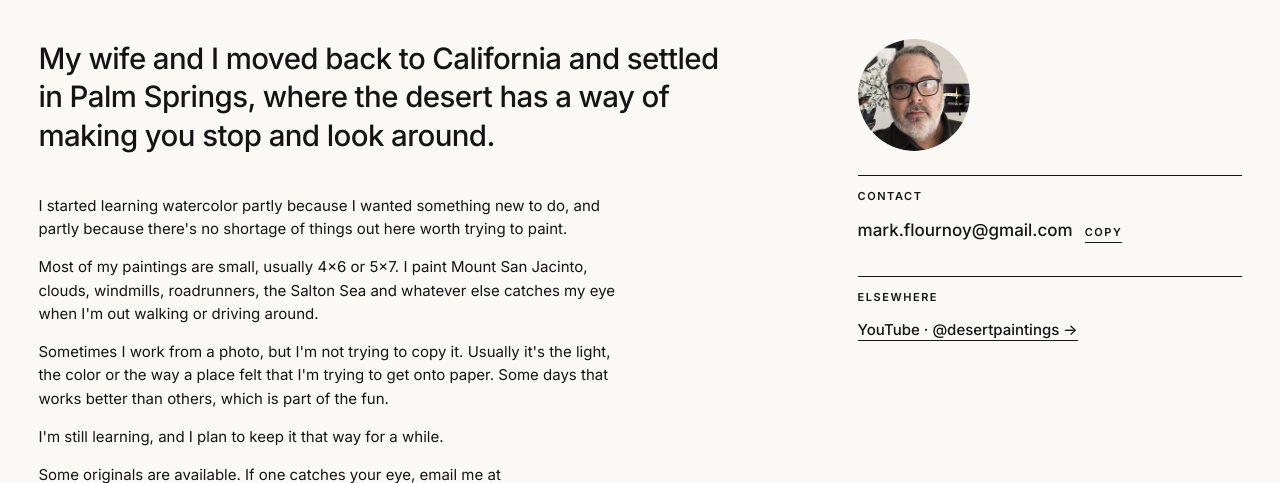
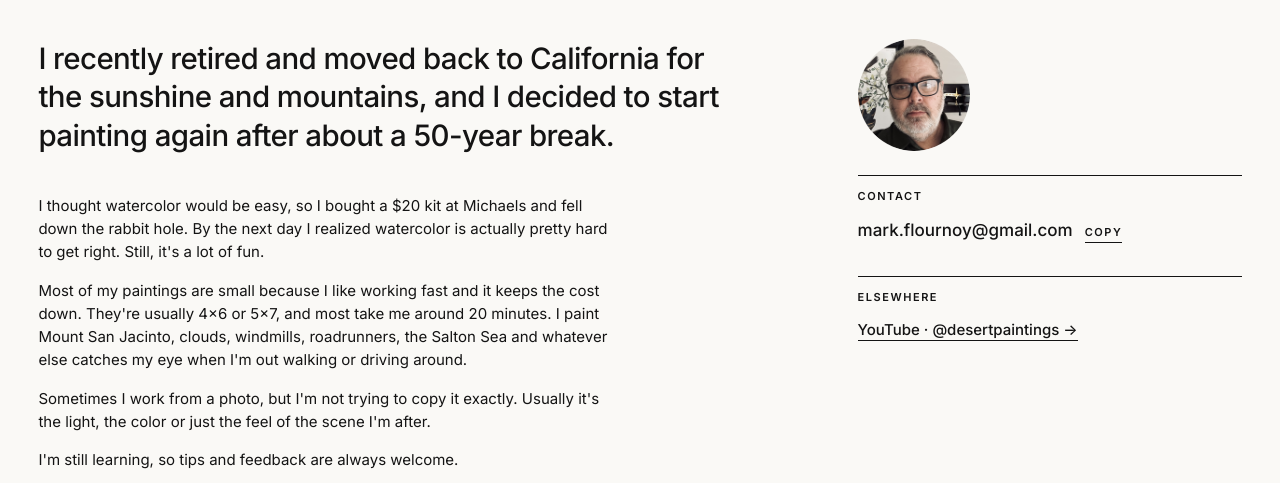
Before and after one commit to flourcode/desert-paintings, a plain HTML site: page about/index.html in a window 1280 px wide. Shown: the part 282-765 px from the top of the page. Drawn offline with Linux system fonts and the light colour scheme.

Commit message:
about copy

```diff
--- a/about/index.html
+++ b/about/index.html
@@ -54,12 +54,12 @@
   <main id="main">
     <section class="page-head"><span class="label muted">About</span><h1>Mark, Palm Springs</h1></section>
     <section class="grid about">
-      <p class="statement">My wife and I moved back to California and settled in Palm Springs, where the desert has a way of making you stop and look around.</p>
+      <p class="statement">I recently retired and moved back to California for the sunshine and mountains, and I decided to start painting again after about a 50-year break.</p>
       <div class="body">
-        <p>I started learning watercolor partly because I wanted something new to do, and partly because there's no shortage of things out here worth trying to paint.</p>
-        <p>Most of my paintings are small, usually 4×6 or 5×7. I paint Mount San Jacinto, clouds, windmills, roadrunners, the Salton Sea and whatever else catches my eye when I'm out walking or driving around.</p>
-        <p>Sometimes I work from a photo, but I'm not trying to copy it. Usually it's the light, the color or the way a place felt that I'm trying to get onto paper. Some days that works better than others, which is part of the fun.</p>
-        <p>I'm still learning, and I plan to keep it that way for a while.</p>
+        <p>I thought watercolor would be easy, so I bought a $20 kit at Michaels and fell down the rabbit hole. By the next day I realized watercolor is actually pretty hard to get right. Still, it's a lot of fun.</p>
+        <p>Most of my paintings are small because I like working fast and it keeps the cost down. They're usually 4×6 or 5×7, and most take me around 20 minutes. I paint Mount San Jacinto, clouds, windmills, roadrunners, the Salton Sea and whatever else catches my eye when I'm out walking or driving around.</p>
+        <p>Sometimes I work from a photo, but I'm not trying to copy it exactly. Usually it's the light, the color or just the feel of the scene I'm after.</p>
+        <p>I'm still learning, so tips and feedback are always welcome.</p>
         <p>Some originals are available. If one catches your eye, email me at <span class="email">mark.flournoy@gmail.com</span>.</p>
       </div>
       <aside>
```
